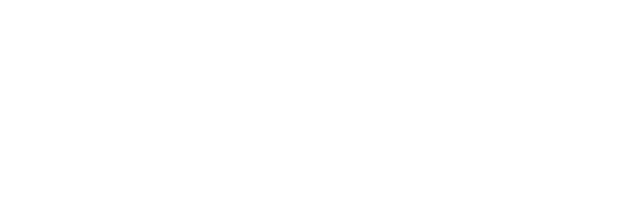
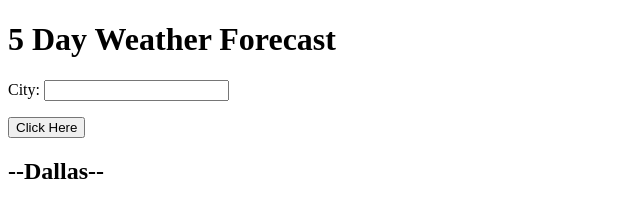
Before and after one commit to ajcodes-cyber/weather-dashboard, a plain HTML site: page index.html in a window 1280 px wide. Shown: the whole page, without its empty margins (0-640 px from the left). Drawn offline with Linux system fonts and the light colour scheme.

Commit message:
Adding to html and linking the JavaScript file

```diff
--- a/index.html
+++ b/index.html
@@ -8,6 +8,12 @@
     <link rel="stylesheet" href="./assets/css/style.css">
 </head>
 <body>
+    <h1 id="">5 Day Weather Forecast</h1>
+    <p id="inputContainer">City: <input type="text" id="cityInput"></p>
+    <button>Click Here</button>
+    <h2 id="cityName">--Dallas--</h2>
 
+
+    <script src="./assets/js/script.js"></script>
 </body>
 </html>
```
Also changed, not shown: assets/js/index.js (deleted), assets/js/script.js (added).
